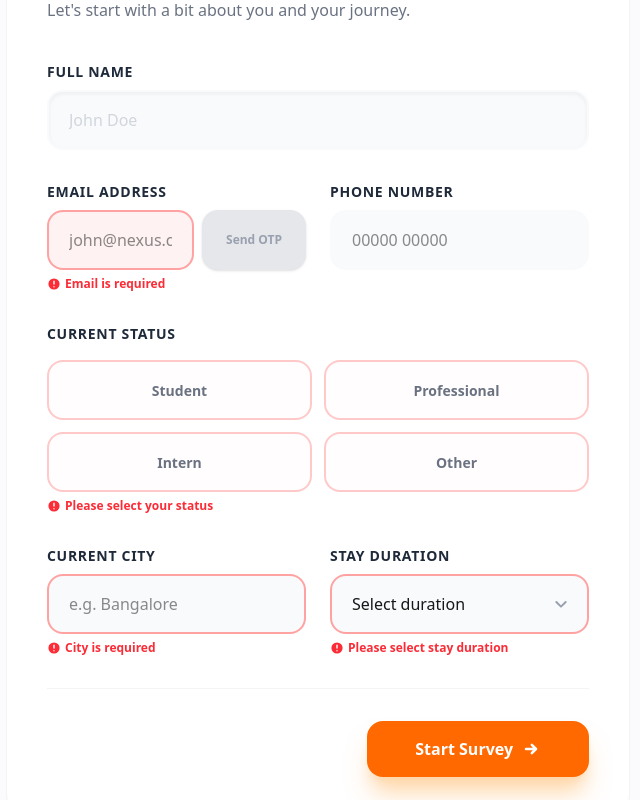
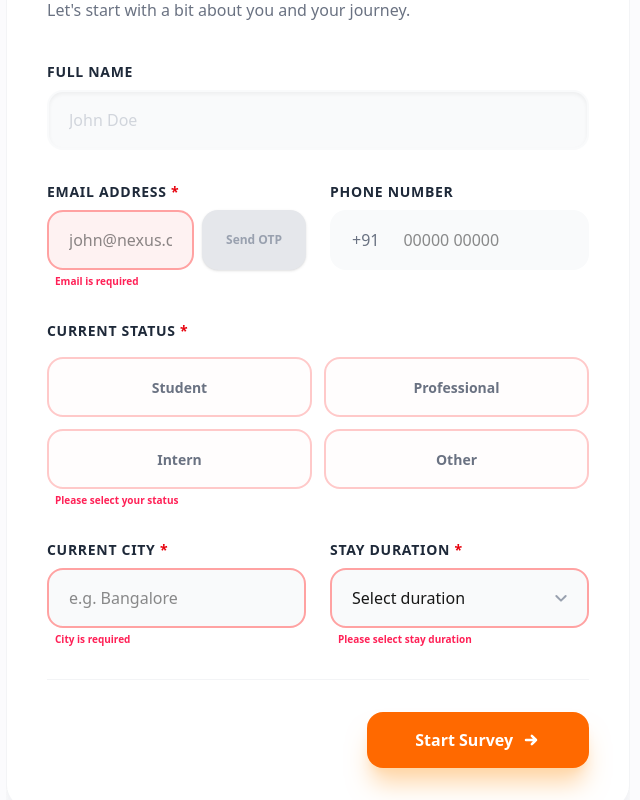
Before and after one commit to ZibMate-com/zibmate, a Next.js app in the folder frontend-next/: page /survey-form in a window 1280 px wide. Both pictures are taken after a click on the button "Start Survey". Shown: the part 296-1096 px from the top of the page, without its empty margins (322-962 px from the left). Built offline with nearby package versions, Linux system fonts and the light colour scheme.

Commit message:
Reactive form maintianed (#34)

```diff
--- a/frontend-next/src/features/properties/create/viewmodels/use-owner-onboarding.jsx
+++ b/frontend-next/src/features/properties/create/viewmodels/use-owner-onboarding.jsx
@@ -65,7 +65,6 @@ export const useOwnerOnboardingForm = () => {
     return Object.keys(e).length === 0;
   };
 
-  /* ------------------ HANDLERS ------------------ */
   const handleChange = (e, section, occupancyType = null) => {
     const { name, value } = e.target;
 
--- a/frontend-next/src/features/survey-form/view/user-details.jsx
+++ b/frontend-next/src/features/survey-form/view/user-details.jsx
@@ -1,10 +1,20 @@
 import React from "react";
 import { motion, AnimatePresence } from "framer-motion";
-import { useState, useEffect, useRef } from 'react';
+import { useState, useEffect, useRef } from "react";
 
-const SurveySectionOne = ({ formData, handleChange, errors, onNext,
-  otp, setOtp, otpSent, otpVerified, otpLoading, sendOtp, verifyOtp }) => {
-
+const SurveySectionOne = ({
+  formData,
+  handleChange,
+  errors,
+  onNext,
+  otp,
+  setOtp,
+  otpSent,
+  otpVerified,
+  otpLoading,
+  sendOtp,
+  verifyOtp,
+}) => {
   const [timer, setTimer] = useState(30);
   const [canResend, setCanResend] = useState(false);
   const timerRef = useRef(null);
@@ -40,21 +50,6 @@ const SurveySectionOne = ({ formData, handleChange, errors, onNext,
     visible: { y: 0, opacity: 1 },
   };
 
-  // reusable error message component
-  const ErrorMsg = ({ msg }) =>
-    msg ? (
-      <p className="mt-1.5 text-xs font-semibold text-red-500 flex items-center gap-1">
-        <svg className="w-3.5 h-3.5 shrink-0" fill="currentColor" viewBox="0 0 20 20">
-          <path
-            fillRule="evenodd"
-            d="M18 10a8 8 0 11-16 0 8 8 0 0116 0zm-7 4a1 1 0 11-2 0 1 1 0 012 0zm-1-9a1 1 0 00-1 1v4a1 1 0 102 0V6a1 1 0 00-1-1z"
-            clipRule="evenodd"
-          />
-        </svg>
-        {msg}
-      </p>
-    ) : null;
-
   return (
     <div className="max-w-2xl mx-auto bg-white rounded-3xl shadow-xl shadow-gray-200/50 border border-gray-100 overflow-hidden">
       <div className="h-2 bg-gradient-to-r from-orange-400 to-orange-600 w-full" />
@@ -75,19 +70,19 @@ const SurveySectionOne = ({ formData, handleChange, errors, onNext,
               placeholder="John Doe"
               value={formData.basic_details.fullName}
               onChange={(e) => handleChange("basic_details", e)}
-              className={`w-full px-5 py-4 rounded-2xl bg-gray-50 border-2 focus:bg-white focus:ring-0 transition-all placeholder:text-gray-300 shadow-inner ${errors?.basic_details?.fullName
+              className={`w-full px-5 py-4 rounded-2xl bg-gray-50 border-2 focus:bg-white focus:ring-0 transition-all placeholder:text-gray-300 shadow-inner ${
+                errors?.basic_details?.fullName
                   ? "border-red-300 focus:border-red-400"
                   : "border-transparent focus:border-orange-500"
               }`}
             />
-            <ErrorMsg msg={errors?.basic_details?.fullName} />
           </motion.div>
 
           <motion.div variants={itemVariants} className="grid grid-cols-1 md:grid-cols-2 gap-6">
             <div>
               <div className="flex justify-between items-end mb-2">
                 <label className="text-sm font-bold text-gray-800 uppercase tracking-wider">
-                  Email Address
+                  Email Address <span className="text-red-600">*</span>
                 </label>
                 {/* Change email button */}
                 {otpSent && !otpVerified && (
@@ -117,7 +112,8 @@ const SurveySectionOne = ({ formData, handleChange, errors, onNext,
                     value={formData.basic_details.email}
                     disabled={otpVerified || otpLoading}
                     onChange={(e) => handleChange("basic_details", e)}
-                    className={`w-full px-5 py-4 rounded-2xl bg-gray-50 border-2 transition-all duration-200 outline-none ${otpVerified
+                    className={`w-full px-5 py-4 rounded-2xl bg-gray-50 border-2 transition-all duration-200 outline-none ${
+                      otpVerified
                         ? "border-green-500 bg-green-50 text-green-700"
                         : errors?.basic_details?.email
                           ? "border-red-300 focus:border-red-500 bg-red-50"
@@ -127,7 +123,11 @@ const SurveySectionOne = ({ formData, handleChange, errors, onNext,
                   {otpVerified && (
                     <div className="absolute right-4 top-1/2 -translate-y-1/2 text-green-500">
                       <svg className="w-6 h-6" fill="currentColor" viewBox="0 0 20 20">
-                        <path fillRule="evenodd" d="M10 18a8 8 0 100-16 8 8 0 000 16zm3.707-9.293a1 1 0 00-1.414-1.414L9 10.586 7.707 9.293a1 1 0 00-1.414 1.414l2 2a1 1 0 001.414 0l4-4z" clipRule="evenodd" />
+                        <path
+                          fillRule="evenodd"
+                          d="M10 18a8 8 0 100-16 8 8 0 000 16zm3.707-9.293a1 1 0 00-1.414-1.414L9 10.586 7.707 9.293a1 1 0 00-1.414 1.414l2 2a1 1 0 001.414 0l4-4z"
+                          clipRule="evenodd"
+                        />
                       </svg>
                     </div>
                   )}
@@ -140,7 +140,7 @@ const SurveySectionOne = ({ formData, handleChange, errors, onNext,
                       sendOtp();
                       startTimer();
                     }}
-                    disabled={otpLoading || !formData.basic_details.email.includes('@') || otpSent}
+                    disabled={otpLoading || !formData.basic_details.email.includes("@") || otpSent}
                     className="px-6 py-2 bg-orange-500 hover:bg-orange-600 disabled:bg-gray-200 disabled:text-gray-400 text-white text-xs font-black rounded-2xl transition-all shadow-sm active:scale-95 whitespace-nowrap"
                   >
                     {otpLoading ? (
@@ -148,7 +148,9 @@ const SurveySectionOne = ({ formData, handleChange, errors, onNext,
                         <span className="w-3 h-3 border-2 border-white/30 border-t-white rounded-full animate-spin" />
                         Sending
                       </span>
-                    ) :  'Send OTP'}
+                    ) : (
+                      "Send OTP"
+                    )}
                   </button>
                 )}
               </div>
@@ -158,15 +160,13 @@ const SurveySectionOne = ({ formData, handleChange, errors, onNext,
                 {otpSent && !otpVerified && (
                   <motion.div
                     initial={{ opacity: 0, height: 0 }}
-                    animate={{ opacity: 1, height: 'auto' }}
+                    animate={{ opacity: 1, height: "auto" }}
                     exit={{ opacity: 0, height: 0 }}
                     className="overflow-hidden mt-3"
                   >
                     <div className="bg-orange-50 p-4 rounded-2xl border border-orange-100">
                       <div className="flex justify-between items-center mb-2 ml-1">
-                        <p className="text-[11px] text-orange-700 font-bold uppercase">
-                          Enter Verification Code
-                        </p>
+                        <p className="text-[11px] text-orange-700 font-bold uppercase">Enter Verification Code</p>
                         {/* Timer / Resend */}
                         {canResend ? (
                           <button
@@ -178,14 +178,12 @@ const SurveySectionOne = ({ formData, handleChange, errors, onNext,
                             }}
                             className="text-[11px] text-orange-600 font-bold hover:text-orange-800 underline underline-offset-2 transition-colors disabled:opacity-50"
                           >
-                            {otpLoading ? 'Sending...' : 'Resend OTP'}
+                            {otpLoading ? "Sending..." : "Resend OTP"}
                           </button>
                         ) : (
                           <span className="text-[11px] text-gray-400 font-semibold">
-                            Resend in{' '}
-                            <span className="text-orange-500 font-black">
-                              {String(timer).padStart(2, '0')}s
-                            </span>
+                            Resend in{" "}
+                            <span className="text-orange-500 font-black">{String(timer).padStart(2, "0")}s</span>
                           </span>
                         )}
                       </div>
@@ -198,7 +196,7 @@ const SurveySectionOne = ({ formData, handleChange, errors, onNext,
                           maxLength={6}
                           placeholder="0 0 0 0 0 0"
                           value={otp}
-                          onChange={(e) => setOtp(e.target.value.replace(/\D/g, ''))}
+                          onChange={(e) => setOtp(e.target.value.replace(/\D/g, ""))}
                           className="flex-1 px-1 py-1 rounded-xl bg-white border-2 border-orange-200 focus:border-orange-500 outline-none transition-all tracking-[0.5em] text-center font-black text-lg text-orange-900"
                         />
                         <button
@@ -212,40 +210,49 @@ const SurveySectionOne = ({ formData, handleChange, errors, onNext,
                               <span className="w-3 h-3 border-2 border-white/30 border-t-white rounded-full animate-spin" />
                               Verifying
                             </span>
-                          ) : 'Verify'}
+                          ) : (
+                            "Verify"
+                          )}
                         </button>
                       </div>
                     </div>
                   </motion.div>
                 )}
               </AnimatePresence>
-
-              <ErrorMsg msg={errors?.basic_details?.email} />
+              {errors?.basic_details?.email && (
+                <p className="text-rose-500 text-[10px] font-bold mt-1 ml-2">{errors.basic_details.email}</p>
+              )}
             </div>
 
             <div>
               <label className="block text-sm font-bold text-gray-800 uppercase tracking-wider mb-2">
                 Phone Number
               </label>
+              <div
+                className={`flex items-center w-full rounded-2xl bg-gray-50 border-2 focus-within:bg-white transition-all ${
+                  errors?.basic_details?.phone
+                    ? "border-red-300 focus-within:border-red-400"
+                    : "border-transparent focus-within:border-orange-500"
+                }`}
+              >
+                <span className="pl-5 pr-3 text-gray-500 font-medium select-none whitespace-nowrap">+91</span>
+                <div className="w-px h-5 bg-gray-300" />
                 <input
                   type="tel"
                   name="phone"
                   placeholder="00000 00000"
                   value={formData.basic_details.phone}
                   onChange={(e) => handleChange("basic_details", e)}
-                className={`w-full px-5 py-4 rounded-2xl bg-gray-50 border-2 focus:bg-white focus:ring-0 transition-all ${errors?.basic_details?.phone
-                  ? "border-red-300 focus:border-red-400"
-                  : "border-transparent focus:border-orange-500"
-                  }`}
+                  className="flex-1 px-3 py-4 bg-transparent focus:outline-none focus:ring-0"
                 />
-              <ErrorMsg msg={errors?.basic_details?.phone} />
+              </div>
             </div>
           </motion.div>
 
           {/* Status */}
           <motion.div variants={itemVariants}>
             <label className="block text-sm font-bold text-gray-800 uppercase tracking-wider mb-4">
-              Current Status
+              Current Status <span className="text-red-600">*</span>
             </label>
             <div className="grid grid-cols-2 gap-3">
               {["Student", "Professional", "Intern", "Other"].map((option) => (
@@ -258,7 +265,8 @@ const SurveySectionOne = ({ formData, handleChange, errors, onNext,
                     onChange={(e) => handleChange("basic_details", e)}
                   />
                   <div
-                    className={`p-4 rounded-2xl border-2 text-center transition-all ${formData.basic_details.status === option
+                    className={`p-4 rounded-2xl border-2 text-center transition-all ${
+                      formData.basic_details.status === option
                         ? "border-orange-500 bg-orange-50 shadow-md shadow-orange-100"
                         : errors?.basic_details?.status
                           ? "border-red-200 bg-red-50/20 hover:bg-white"
@@ -266,7 +274,8 @@ const SurveySectionOne = ({ formData, handleChange, errors, onNext,
                     }`}
                   >
                     <span
-                      className={`text-sm font-bold ${formData.basic_details.status === option ? "text-orange-700" : "text-gray-500"
+                      className={`text-sm font-bold ${
+                        formData.basic_details.status === option ? "text-orange-700" : "text-gray-500"
                       }`}
                     >
                       {option}
@@ -276,14 +285,16 @@ const SurveySectionOne = ({ formData, handleChange, errors, onNext,
               ))}
             </div>
             {/* ✅ error shown once below the grid, not inside each card */}
-            <ErrorMsg msg={errors?.basic_details?.status} />
+            {errors.basic_details.status && (
+              <p className="text-rose-500 text-[10px] font-bold mt-1 ml-2">{errors.basic_details.status}</p>
+            )}
           </motion.div>
 
           {/* City & Duration */}
           <motion.div variants={itemVariants} className="grid grid-cols-1 md:grid-cols-2 gap-6">
             <div>
               <label className="block text-sm font-bold text-gray-800 uppercase tracking-wider mb-2">
-                Current City
+                Current City <span className="text-red-600">*</span>
               </label>
               <input
                 type="text"
@@ -291,23 +302,27 @@ const SurveySectionOne = ({ formData, handleChange, errors, onNext,
                 placeholder="e.g. Bangalore"
                 value={formData.basic_details.city}
                 onChange={(e) => handleChange("basic_details", e)}
-                className={`w-full px-5 py-4 rounded-2xl bg-gray-50 border-2 focus:bg-white focus:ring-0 transition-all ${errors?.basic_details?.city
+                className={`w-full px-5 py-4 rounded-2xl bg-gray-50 border-2 focus:bg-white focus:ring-0 transition-all ${
+                  errors?.basic_details?.city
                     ? "border-red-300 focus:border-red-400"
                     : "border-transparent focus:border-orange-500"
                 }`}
               />
-              <ErrorMsg msg={errors?.basic_details?.city} />
+              {errors.basic_details.city && (
+                <p className="text-rose-500 text-[10px] font-bold mt-1 ml-2">{errors.basic_details.city}</p>
+              )}
             </div>
             <div>
               <label className="block text-sm font-bold text-gray-800 uppercase tracking-wider mb-2">
-                Stay Duration
+                Stay Duration <span className="text-red-600">*</span>
               </label>
               <div className="relative">
                 <select
                   name="stayDuration"
                   value={formData.basic_details.stayDuration}
                   onChange={(e) => handleChange("basic_details", e)}
-                  className={`w-full px-5 py-4 rounded-2xl bg-gray-50 border-2 focus:bg-white focus:ring-0 transition-all appearance-none cursor-pointer ${errors?.basic_details?.stayDuration
+                  className={`w-full px-5 py-4 rounded-2xl bg-gray-50 border-2 focus:bg-white focus:ring-0 transition-all appearance-none cursor-pointer ${
+                    errors?.basic_details?.stayDuration
                       ? "border-red-300 focus:border-red-400"
                       : "border-transparent focus:border-orange-500"
                   }`}
@@ -324,7 +339,9 @@ const SurveySectionOne = ({ formData, handleChange, errors, onNext,
                   </svg>
                 </div>
               </div>
-              <ErrorMsg msg={errors?.basic_details?.stayDuration} />
+              {errors.basic_details.stayDuration && (
+                <p className="text-rose-500 text-[10px] font-bold mt-1 ml-2">{errors.basic_details.stayDuration}</p>
+              )}
             </div>
           </motion.div>
 
--- a/frontend-next/src/lib/mongodb.ts
+++ b/frontend-next/src/lib/mongodb.ts
@@ -1,8 +1,8 @@
-import mongoose from 'mongoose';
+import mongoose from "mongoose";
 
 const MONGODB_URI = process.env.MONGODB_URL!;
 
-if (!MONGODB_URI) throw new Error('Missing MONGODB_URI in .env.local');
+if (!MONGODB_URI) throw new Error("Missing MONGODB_URI in .env.local");
 
 let cached = (global as any).mongoose || { conn: null, promise: null };
 
```
Also changed, not shown: frontend-next/src/app/api/otp-verification/send-otp/route.ts (+13 -31 lines), frontend-next/src/app/api/otp-verification/verify-otp/route.ts (+10 -25 lines), frontend-next/src/features/survey-form/survey-form.jsx (+6 -3 lines), frontend-next/src/features/survey-form/view/final-submit.jsx (+17 -8 lines), frontend-next/src/features/survey-form/view/pg-details.jsx (+12 -21 lines), frontend-next/src/features/survey-form/view/problem-facing.jsx (+8 -18 lines), frontend-next/src/features/survey-form/viewmodel/use-survey-form.jsx (+29 -35 lines), frontend-next/src/models/otpmodel.ts (+4 -5 lines), 1 other file (tests, documents, lock files or other folders). Lines whose indentation alone changed are shown as unchanged.
